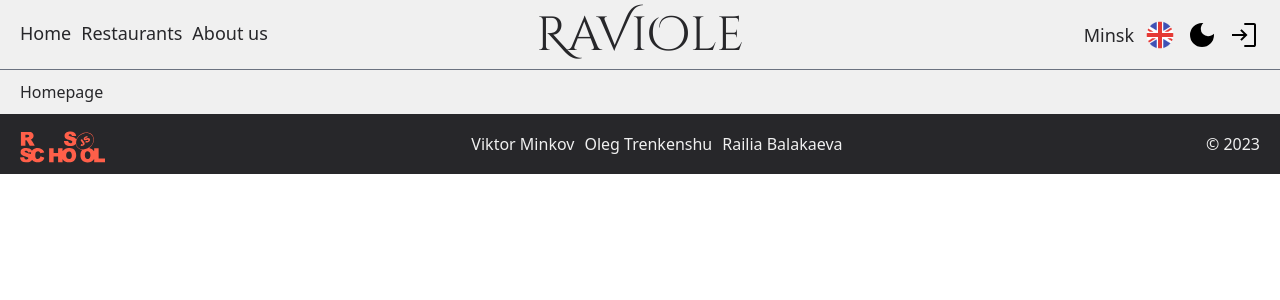
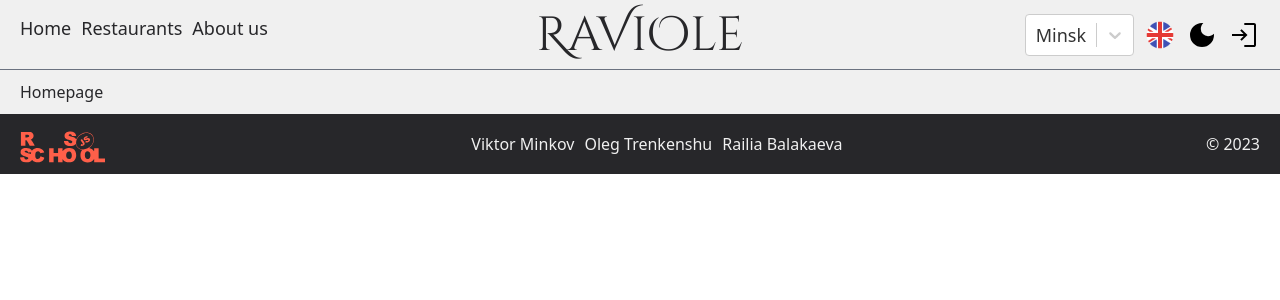
Before and after one commit to trenkenshu/Restaurants-UI, a React (Create React App) app: page / in a window 1280 px wide. Shown: the top 300 px of the page. Built offline with nearby package versions, Linux system fonts and the light colour scheme.

Commit message:
feat: add select tag for city choice

```diff
--- a/package.json
+++ b/package.json
@@ -17,6 +17,7 @@
     "react-leaflet": "^4.2.0",
     "react-router-dom": "^6.8.0",
     "react-scripts": "5.0.1",
+    "react-select": "^5.7.0",
     "typescript": "^4.9.5",
     "web-vitals": "^2.1.4"
   },
--- a/src/components/Header/Header.tsx
+++ b/src/components/Header/Header.tsx
@@ -1,10 +1,15 @@
 import React, { useEffect, useState } from 'react';
 import { Link } from 'react-router-dom';
+import Select from 'react-select';
 
 const links = [
     { id: 0, route: '/', title: 'Home' },
     { id: 1, route: '/restaurants', title: 'Restaurants' },
     { id: 2, route: '/about', title: 'About us' },
+];
+const cities = [
+    { value: 'minsk', label: 'Minsk' },
+    { value: 'kazan', label: 'Kazan' },
 ];
 
 const Header = () => {
@@ -81,11 +86,22 @@
                     </div>
                     <div className={`flex gap-2.5 flex-row items-center ${isBurgerOpen && 'w-full justify-center'}`}>
                         <li
-                            className={`cursor-pointer transition ease-in duration-300 hover:text-corall ${
+                            className={`cursor-pointer transition ease-in duration-300 z-1001 ${
                                 isBurgerOpen && 'mr-10'
                             }`}
                         >
-                            Minsk
+                            <Select
+                                defaultValue={cities[0]}
+                                name='city'
+                                options={cities}
+                                theme={(theme) => ({
+                                    ...theme,
+                                    colors: {
+                                        ...theme.colors,
+                                        primary: 'black',
+                                    },
+                                })}
+                            />
                         </li>
                         <li className='bg-eng w-8 h-8 bg-no-repeat bg-cover cursor-pointer'></li>
                         <li className='bg-darkmode dark:bg-lightmode w-8 h-8 bg-no-repeat bg-cover cursor-pointer'>
```
Also changed, not shown: 1 other file (tests, documents, lock files or other folders).
